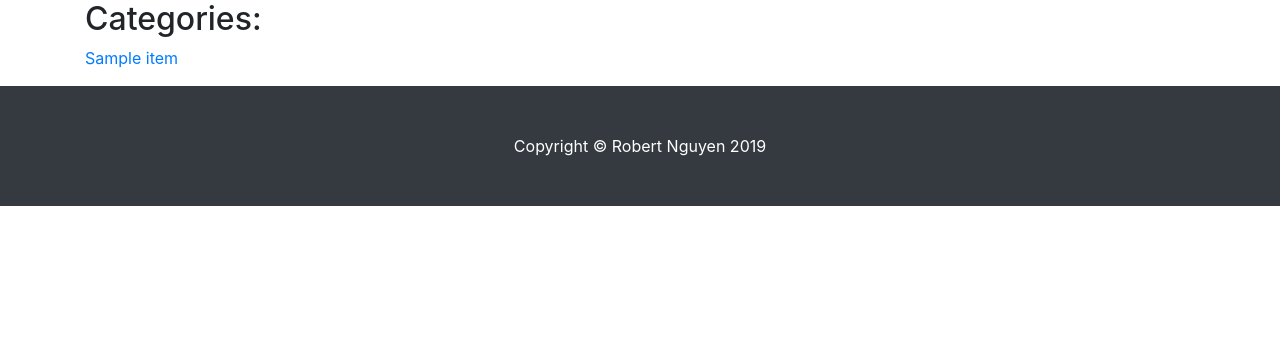
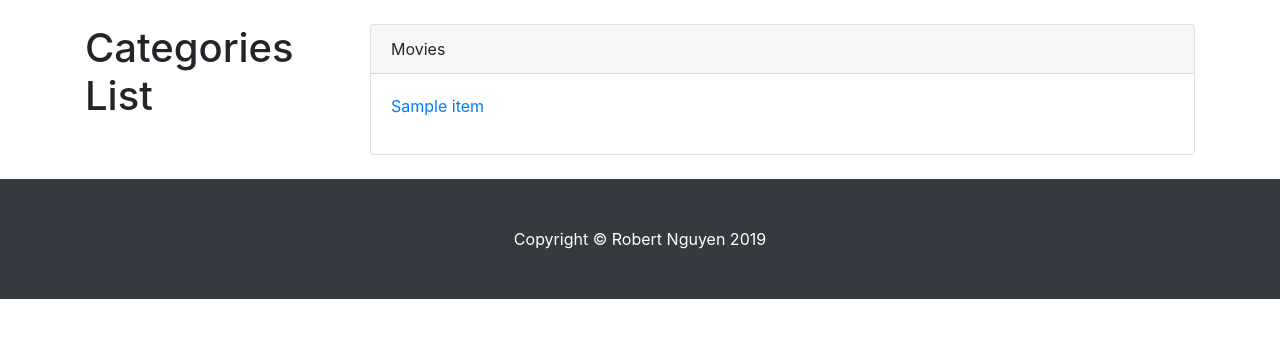
Before and after one commit to MinhNNguyen/catalogApplication, a Flask app: a page that uses templates/category_page.html in a window 1280 px wide. Shown: the part 56-394 px from the top of the page. Run offline with Flask 2, Linux system fonts and the light colour scheme; tables that the repository leaves empty hold one stand-in row (values such as "Sample post"); some libraries are stand-ins or nearby versions.

Commit message:
Adding Bootstrap template 10

```diff
--- a/__init__.py
+++ b/__init__.py
@@ -205,7 +205,7 @@
     if request.form['action'] == 'Extract JSON':
       return redirect(url_for('item_json_endpoint', item_name = item_name))
   item = data_session.query(Item).filter_by(name = item_name).one()
-  return render_template('new_item_detail.html', item = item)
+  return render_template('item_detail.html', item = item)
 
 
 ''' Display the form to add item and progress it if there is POST
--- a/templates/category_page.html
+++ b/templates/category_page.html
@@ -1,9 +1,29 @@
 {% extends "new_main.html" %}
 {% block content %}
-	<section>
-		<h2>Categories:</h2>
-		{% for item in items%}
-			<a href= "{{ url_for('item_page', cat_name = item.get_cat_name(), item_name = item.name ) }}"><p>{{ item.name }} </p></a>
-		{% endfor %}
-	</section>
+
+  <div class="row">
+
+		<div class="col-lg-3">
+			<h1 class="my-4">Categories List</h1>
+			<div class="list-group">
+				{% for category in categories %}
+					<a href= "{{ url_for('category_page', cat_name = category.name) }}" class="list-group-item">{{ category.name }}</a>
+				{% endfor %}
+				<!-- <a href="#" class="list-group-item active">Category 1</a> -->
+			</div>
+		</div>
+
+		<div class="col-lg-9">
+			<div class="card card-outline-secondary my-4">
+				<div class="card-header">
+					Movies
+				</div>
+				<div class="card-body">
+					{% for item in items%}
+					<a href= "{{ url_for('item_page', cat_name = item.get_cat_name(), item_name = item.name ) }}"><p>{{ item.name }} </p></a>
+					{% endfor %}
+				</div>
+			</div>
+		</div>
+	</div>
 {% endblock %}
```
Also changed, not shown: templates/home_page.html (+5 -2 lines).
